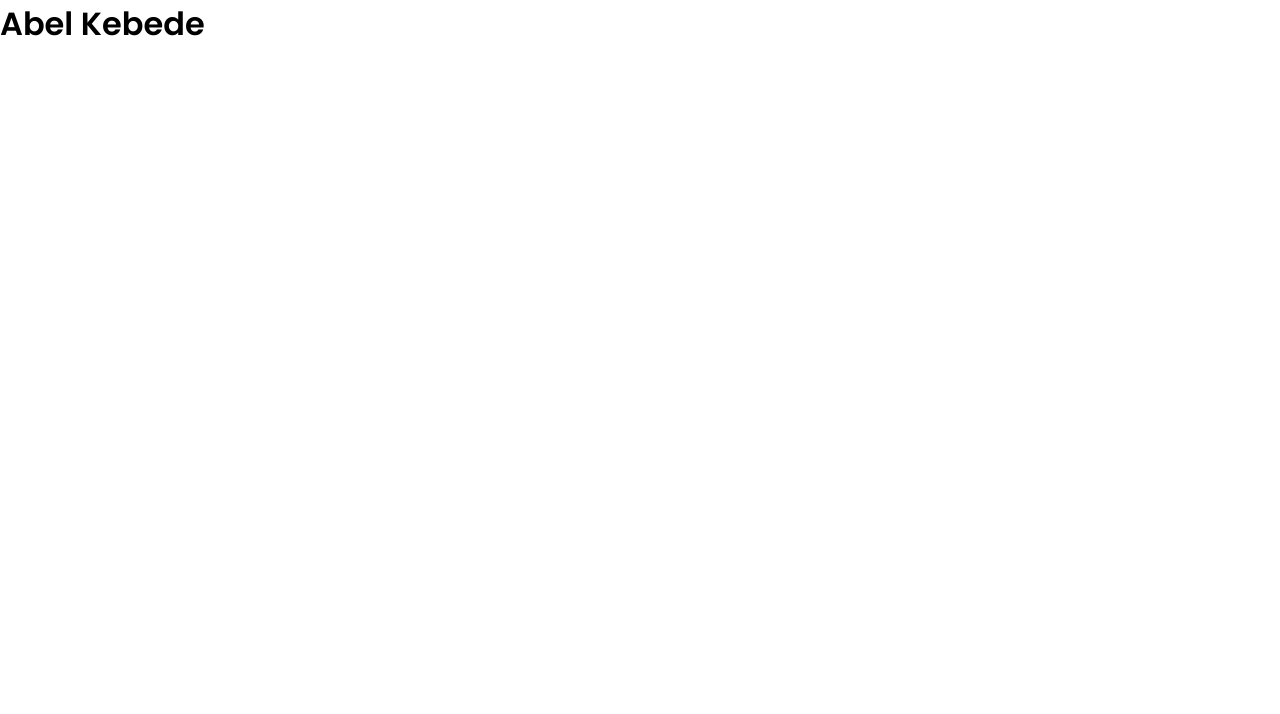
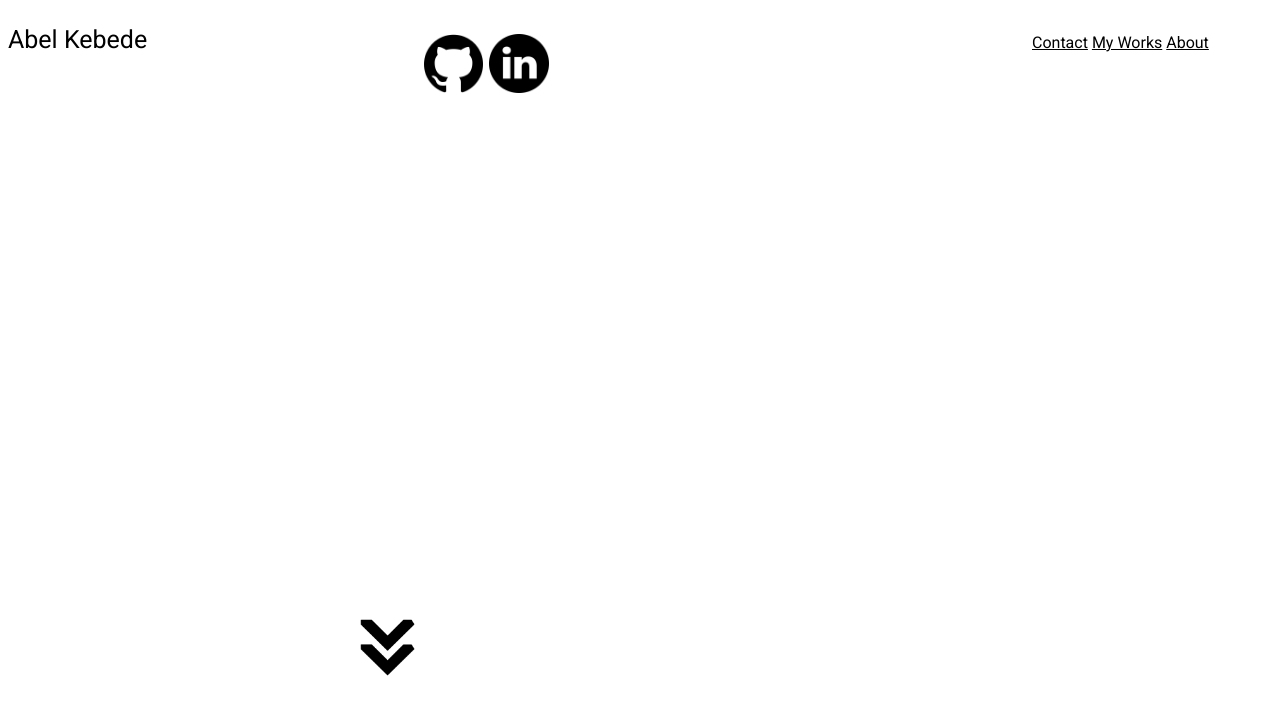
Before and after one commit to Abelo-k/html-css-js-portifolio, a plain HTML site: page index.html in a window 1280 px wide. Drawn offline with Linux system fonts and the light colour scheme.

Commit message:
added elements

```diff
--- a/index.html
+++ b/index.html
@@ -1,13 +1,33 @@
 <!DOCTYPE html>
 <html lang="en">
-<head>
-    <meta charset="UTF-8">
-    <meta name="viewport" content="width=device-width, initial-scale=1.0">
+  <head>
+    <meta charset="UTF-8" />
+    <meta name="viewport" content="width=device-width, initial-scale=1.0" />
     <title>my_portifolio</title>
-    <link rel="stylesheet" href="style.css">
-    <link rel="stylesheet" href="mediaqueries.css">
-</head>
-<body>
-    <h1>Abel Kebede</h1>
-</body>
+    <link rel="stylesheet" href="style.css" />
+    <link rel="stylesheet" href="mediaqueries.css" />
+  </head>
+  <body>
+    <div class="header_parent">
+      <div class="header_child">
+        <h1 class="owner">Abel Kebede</h1>
+      </div>
+      <div class="header_child2">
+        <a href="#Contact">Contact</a>
+        <a href="#MyWorks">My Works</a>
+        <a href="#About">About</a>
+    </div>
+    <div class="header_child3">
+          <a href="https://github.com/Abelo-k" class="github"
+            ><img class="logo" src="/assets/github.png" alt="github"
+          /></a>
+        <a href="https://linkedin.com/in/abel12-kebede" class="linkedin"
+          ><img class="logo" src="/assets/linkedin.png" alt="Linkedin"
+        /></a>
+      </div>
+    </div>
+    <div class="arrow">
+      <img src="/assets/arrow.png" alt="arrow" class="Arr" />
+    </div>
+  </body>
 </html>
--- a/style.css
+++ b/style.css
@@ -1,58 +1,53 @@
-/* GENERAL */
-
- @import url("https://fonts.googleapis.com/css2?family=poppins:wght@300;400;500;600&display=swap");
+@import url("https://fonts.googleapis.com/css2?family=Roboto:ital,wght@0,100..900;1,100..900&display=swap");
 
 * {
-    padding: 0;
-    margin: 0;
+  font-family: roboto, sans-serif;
 }
 
-body {
-    font-family: "poppins", sans-serif;
-
-}
-html {
-    scroll-behavior: smooth;
+a {
+  color: black;
+  font-size: 16px;
+  font-weight: 400;
 }
 
-p {
-    color: rgb(85, 85, 85);
+.header_parent {
+  width: 100%;
+  position: relative;
+  top: 0;
+  background-color: rgb(58, 4, 4);
 }
-
-a,
-.btn{
-    transition: all 300ms, ease;
+.header_child {
+  position: absolute;
+  left: 0;
 }
-
-nav, .nav-link{
-    display: flex;
+.header_child2 {
+  width: 30vh;
+  position: absolute;
+  top: 0;
+  right: 0;
+  padding-top: 25px;
 }
-
-nav {
-    justify-content: space-around;
-    align-items: center;
-    height: 17vh;
+.header_child3 {
+  width: 5;
+  position: absolute;
+  right: 0;
+  padding: 26px 0 0 415px;
 }
-.nav-link{
-    gap: 2rem;
-    list-style: none;
-    font-size: 1.5rem;
+.owner {
+  width: 100vh;
+  font-size: 25px;
+  font-weight: 400;
 }
-a {
-    color: black;
-    text-decoration: none;
-    text-decoration-color: white;
+.arrow {
+  width: 25%;
+  position: relative;
 }
-a:hover {
-    color: gray;
-    text-decoration: underline;
-    text-underline-offset: 0.5rem;
-    text-decoration-color: rgb(181, 181, 181);
+.Arr {
+  width: 25%;
+  margin: 600px 340px;
 }
-.logo{
-    font-size: 1.5rem;
+.logo {
+  width: 7%;
+  padding: 0 1px;
+  margin: 0;
 }
-
-.logo:hover{
-    cursor: default;
-}
```
